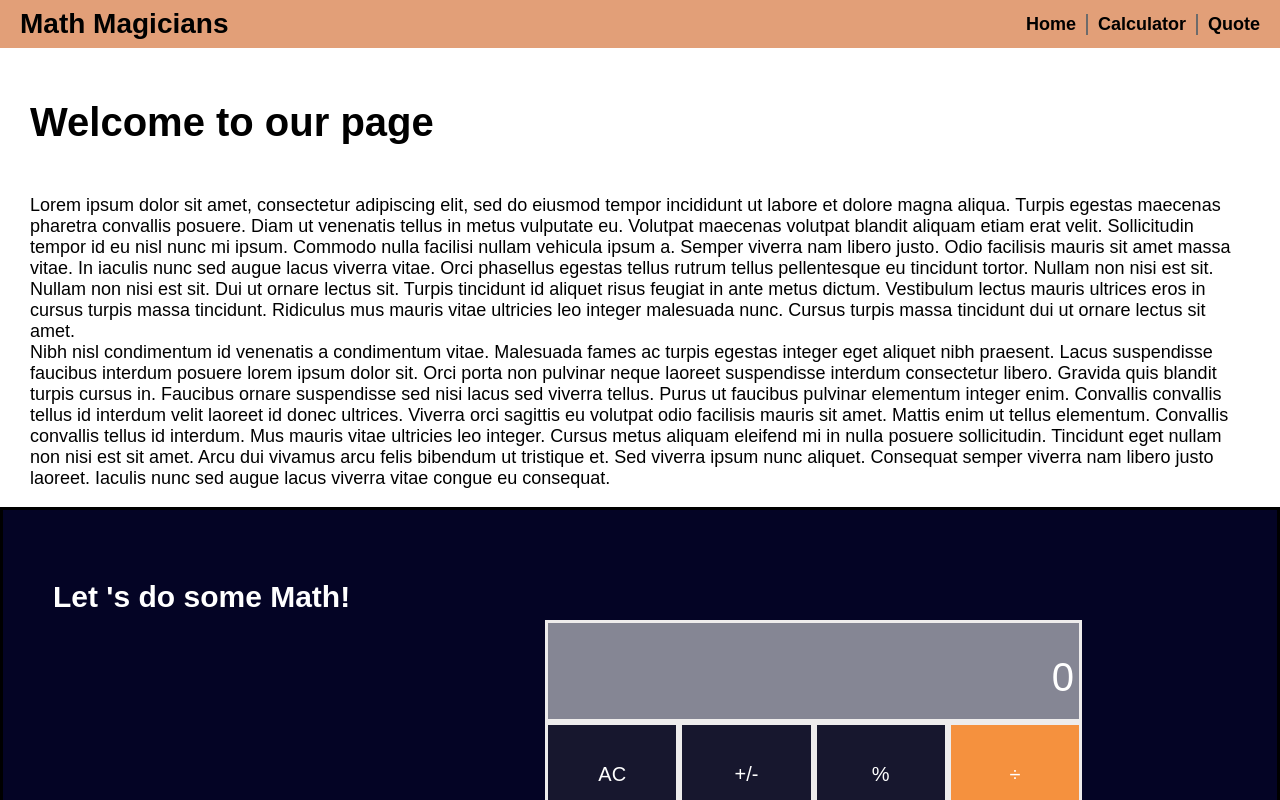
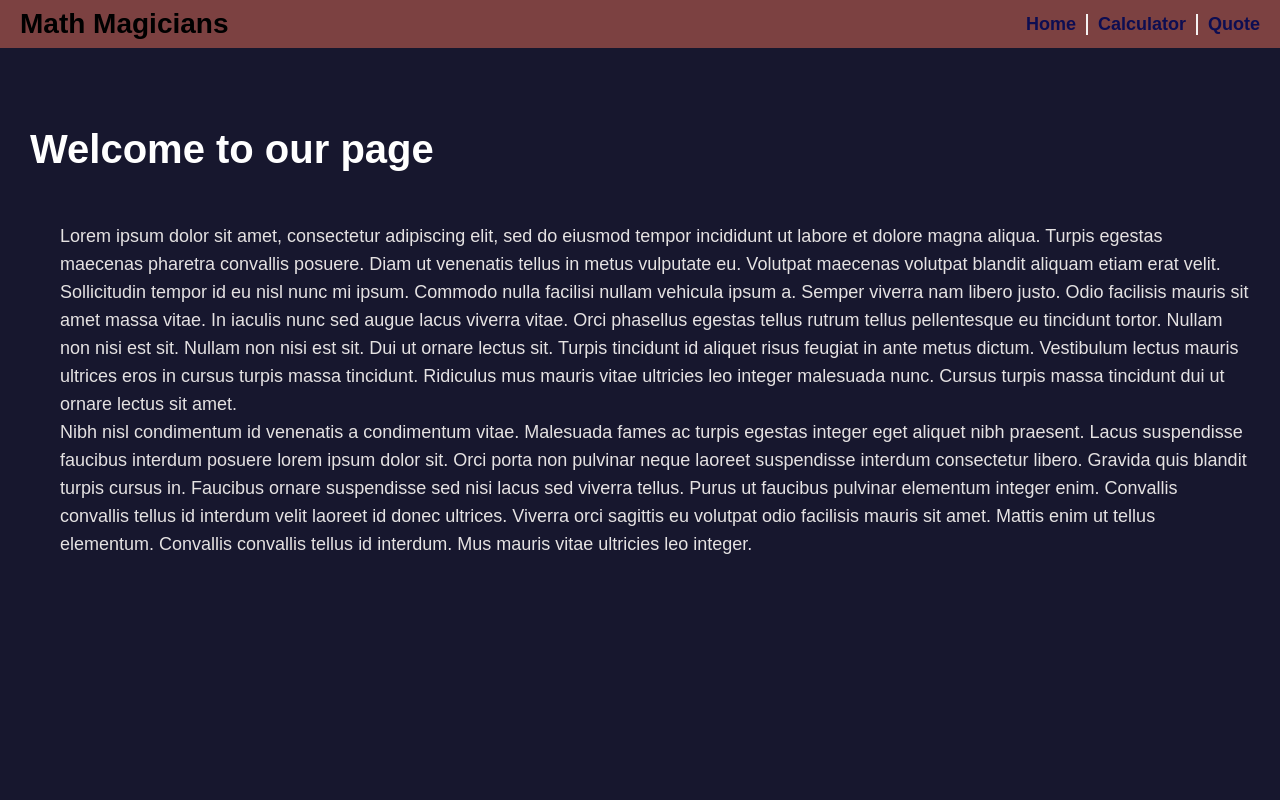
Before and after one commit to AdornChoga/Math_Magicians, a React (Create React App) app: page / in a window 1280 px wide. Shown: the top 800 px of the page. Built offline with nearby package versions, Linux system fonts and the light colour scheme.

Commit message:
Routed home, calculator and quotes pages

```diff
--- a/package.json
+++ b/package.json
@@ -11,6 +11,7 @@
     "prop-types": "^15.8.1",
     "react": "^17.0.2",
     "react-dom": "^17.0.2",
+    "react-router-dom": "^6.2.1",
     "react-scripts": "5.0.0",
     "web-vitals": "^2.1.4"
   },
--- a/src/App.js
+++ /dev/null
@@ -1,16 +0,0 @@
-import React from 'react';
-import Calculator from './components/Calculator';
-import Navbar from './components/Navbar';
-import HomePage from './components/HomePage';
-import Quote from './components/Quote';
-
-const App = () => (
-  <>
-    <Navbar />
-    <HomePage />
-    <Calculator />
-    <Quote />
-  </>
-);
-
-export default App;
--- /dev/null
+++ b/src/View.js
@@ -0,0 +1,16 @@
+import { Routes, Route } from 'react-router-dom';
+import Calculator from './components/Calculator';
+import HomePage from './components/HomePage';
+import Quote from './components/Quote';
+
+const View = () => (
+  <Routes>
+    <Route index element={<HomePage />} />
+    <Route path="/">
+      <Route path="calculator" element={<Calculator />} />
+      <Route path="quote" element={<Quote />} />
+    </Route>
+  </Routes>
+);
+
+export default View;
--- a/src/components/HomePage.js
+++ b/src/components/HomePage.js
@@ -27,11 +27,7 @@ const HomePage = () => (
       convallis tellus id interdum velit laoreet id donec ultrices. Viverra orci
       sagittis eu volutpat odio facilisis mauris sit amet. Mattis enim ut tellus
       elementum. Convallis convallis tellus id interdum. Mus mauris vitae ultricies
-      leo integer. Cursus metus aliquam eleifend mi in nulla posuere sollicitudin.
-      Tincidunt eget nullam non nisi est sit amet. Arcu dui vivamus arcu felis
-      bibendum ut tristique et. Sed viverra ipsum nunc aliquet. Consequat semper
-      viverra nam libero justo laoreet. Iaculis nunc sed augue lacus viverra vitae
-      congue eu consequat.
+      leo integer.
     </p>
   </div>
 );
--- a/src/components/Navbar.js
+++ b/src/components/Navbar.js
@@ -1,20 +1,21 @@
 import '../stylesheets/Navbar.css';
+import { NavLink } from 'react-router-dom';
 
 const Navbar = () => {
   const navLinks = [
     {
       id: 1,
-      path: '',
+      path: '/',
       textContent: 'Home',
     },
     {
       id: 2,
-      path: '',
+      path: 'calculator',
       textContent: 'Calculator',
     },
     {
       id: 3,
-      path: '',
+      path: 'quote',
       textContent: 'Quote',
     },
   ];
@@ -23,7 +24,11 @@ const Navbar = () => {
       <h1>Math Magicians</h1>
       <ul>
         {navLinks.map((link) => (
-          <li key={link.id}>{link.textContent}</li>
+          <li key={link.id}>
+            <NavLink to={link.path}>
+              {link.textContent}
+            </NavLink>
+          </li>
         ))}
       </ul>
     </nav>
--- a/src/index.js
+++ b/src/index.js
@@ -1,11 +1,16 @@
 import React from 'react';
 import ReactDOM from 'react-dom';
-import App from './App';
+import { HashRouter as Router } from 'react-router-dom';
+import Navbar from './components/Navbar';
+import View from './View';
 import reportWebVitals from './reportWebVitals';
 
 ReactDOM.render(
   <React.StrictMode>
-    <App />
+    <Router>
+      <Navbar />
+      <View />
+    </Router>
   </React.StrictMode>,
   document.getElementById('root'),
 );
--- a/src/stylesheets/Calculator.css
+++ b/src/stylesheets/Calculator.css
@@ -13,7 +13,7 @@ body {
   border: solid;
   padding-top: 5rem;
   height: 100vh;
-  background-color: rgb(4, 4, 37);
+  background-color: rgb(23, 23, 46);
 }
 
 .calc-page-container h1 {
@@ -42,7 +42,7 @@ body {
   border: none;
   width: 100%;
   height: 100%;
-  background-color: rgb(23, 23, 46);
+  background-color: rgb(15, 15, 53);
   font-size: 2rem;
   color: white;
   font-family: sans-serif;
@@ -58,7 +58,7 @@ body {
 
 .grid-container li:nth-child(4n + 1) button,
 .grid-container li:last-child button {
-  background-color: #f5913e;
+  background-color: #c27c43;
 }
 
 .grid-container li:nth-child(4n + 1) button:hover,
--- a/src/stylesheets/HomePage.css
+++ b/src/stylesheets/HomePage.css
@@ -12,15 +12,20 @@ body {
 }
 
 .home-page {
-  margin-top: 10rem;
-  margin-inline: 3rem;
+  padding: 10rem 3rem 3rem 3rem;
+  min-height: 100vh;
+  background-color: rgb(23, 23, 46);
 }
 
 .home-page h1 {
   font-size: 4rem;
+  color: white;
 }
 
 .home-page p {
   margin-top: 5rem;
+  padding-left: 3rem;
   font-size: 1.8rem;
+  color: rgb(229, 226, 226);
+  line-height: 2.8rem;
 }
--- a/src/stylesheets/Navbar.css
+++ b/src/stylesheets/Navbar.css
@@ -19,7 +19,7 @@ body {
   position: fixed;
   top: 0;
   left: 0;
-  background-color: rgb(226, 159, 120);
+  background-color: rgb(124, 65, 65);
   padding: 0.8em 2em;
 }
 
@@ -42,10 +42,15 @@ body {
 }
 
 .nav-bar ul li + li {
-  border-left: 0.2rem solid rgb(109, 107, 107);
+  border-left: 0.2rem solid rgb(245, 242, 242);
   padding-left: 1rem;
 }
 
-.nav-bar ul li:hover {
+a {
+  text-decoration: none;
+  color: rgb(13, 13, 82);
+}
+
+a:hover {
   text-decoration: underline white;
 }
--- a/src/stylesheets/Quote.css
+++ b/src/stylesheets/Quote.css
@@ -18,6 +18,7 @@ body {
   align-items: center;
   height: 100vh;
   padding: 0 20rem;
+  background-color: rgb(23, 23, 46);
 }
 
 .quote-container p {
@@ -26,4 +27,6 @@ body {
   font-weight: bold;
   outline: 0.4rem inset #f5913e;
   padding: 5rem;
+  color: rgb(163, 162, 162);
+  line-height: 3rem;
 }
```
Also changed, not shown: 2 other files (tests, documents, lock files or other folders).
